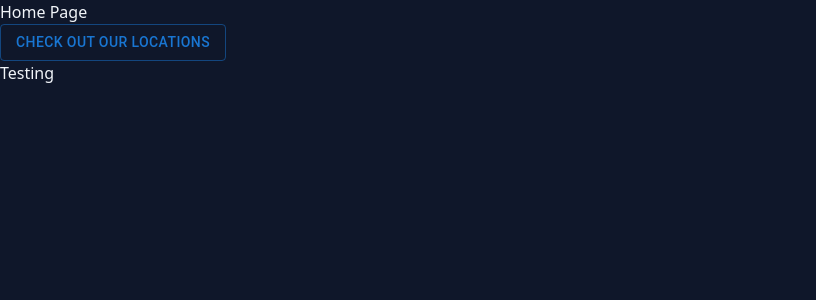
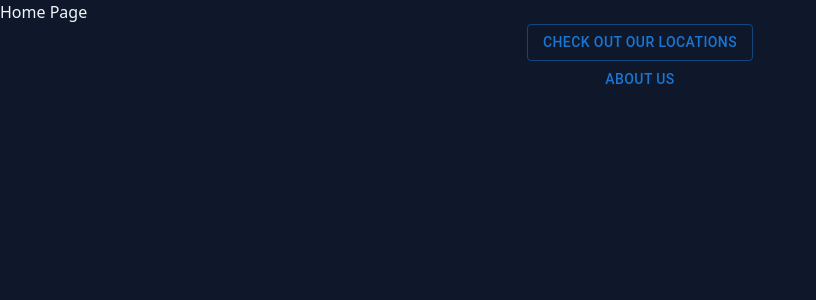
Before and after one commit to dgonz10152/ACMHacks-2024, a Next.js app: page / in a window 1280 px wide. Shown: the top 300 px of the page, without its empty margins (0-816 px from the left). Built offline with nearby package versions, Linux system fonts and the light colour scheme.

Commit message:
about files

```diff
--- a/package.json
+++ b/package.json
@@ -11,12 +11,14 @@
   "dependencies": {
     "@emotion/react": "^11.13.3",
     "@emotion/styled": "^11.13.0",
+    "@fontsource/roboto": "^5.1.0",
     "@mui/material": "^6.1.3",
     "firebase": "^10.14.1",
     "next": "14.2.15",
     "react": "^18",
     "react-dom": "^18",
-    "react-firebase-hooks": "^5.1.1"
+    "react-firebase-hooks": "^5.1.1",
+    "webfontloader": "^1.6.28"
   },
   "devDependencies": {
     "eslint": "^8",
--- a/src/app/page.js
+++ b/src/app/page.js
@@ -1,6 +1,7 @@
-import Image from "next/image";
 import * as React from "react";
 import Button from "@mui/material/Button";
+import Link from "next/link";
+
 
 function ButtonUsage() {
 	return <Button variant="contained">Hello world</Button>;
@@ -11,9 +12,11 @@ export default function Home() {
 		<>
 			<h1 className="p-10 flex justify-center text-red-400">Home Page</h1>
 			<a href="/locations">
-				<Button variant="outlined">Check out our locations</Button>
-				<p>Testing</p>
+				<center><Button variant="outlined">Check out our locations</Button></center>
 			</a>
+			<ul>
+				<center><Button href="/About/">ABOUT US</Button></center>
+			</ul>
 		</>
 	);
 }
```
Also changed, not shown: 1 other file (tests, documents, lock files or other folders).
